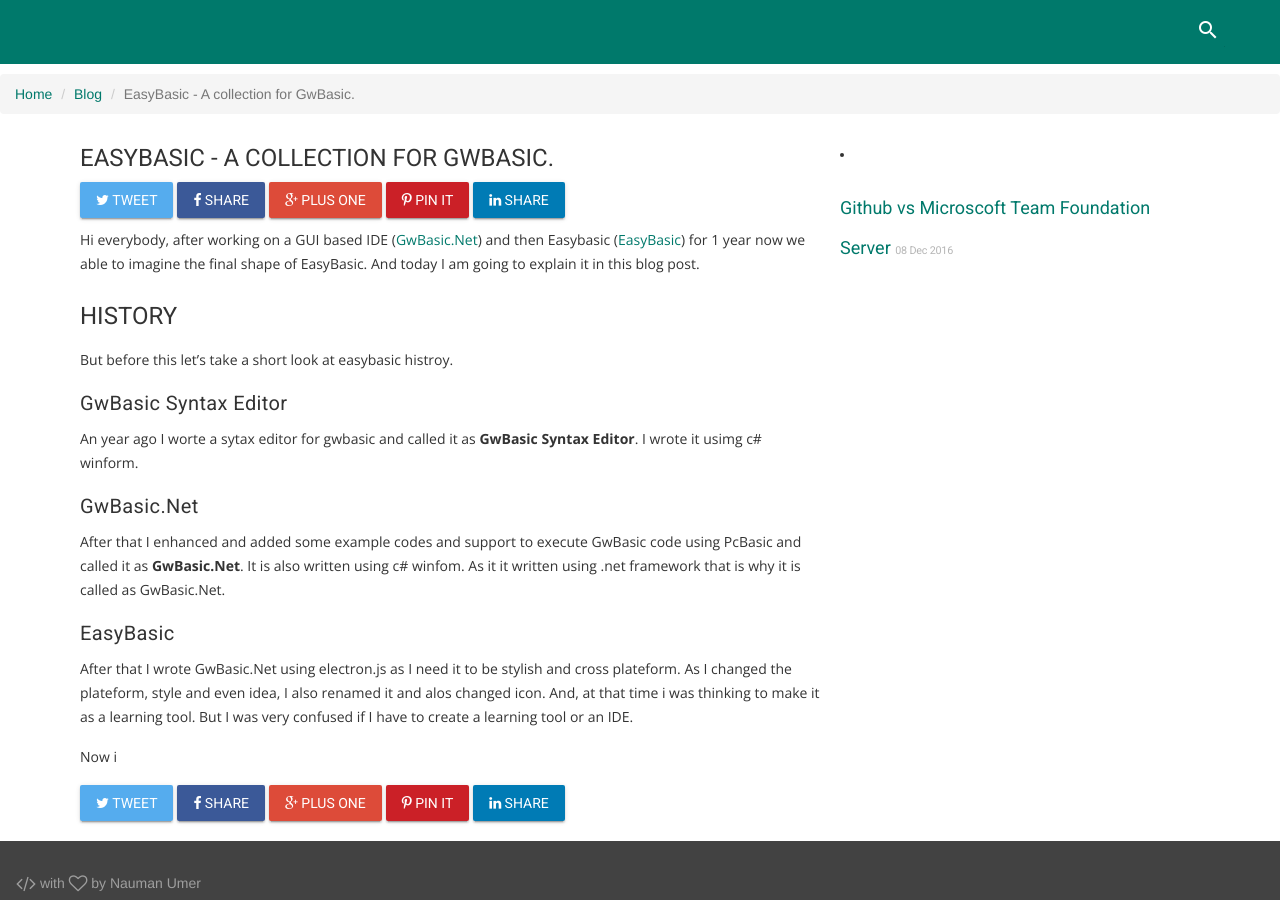
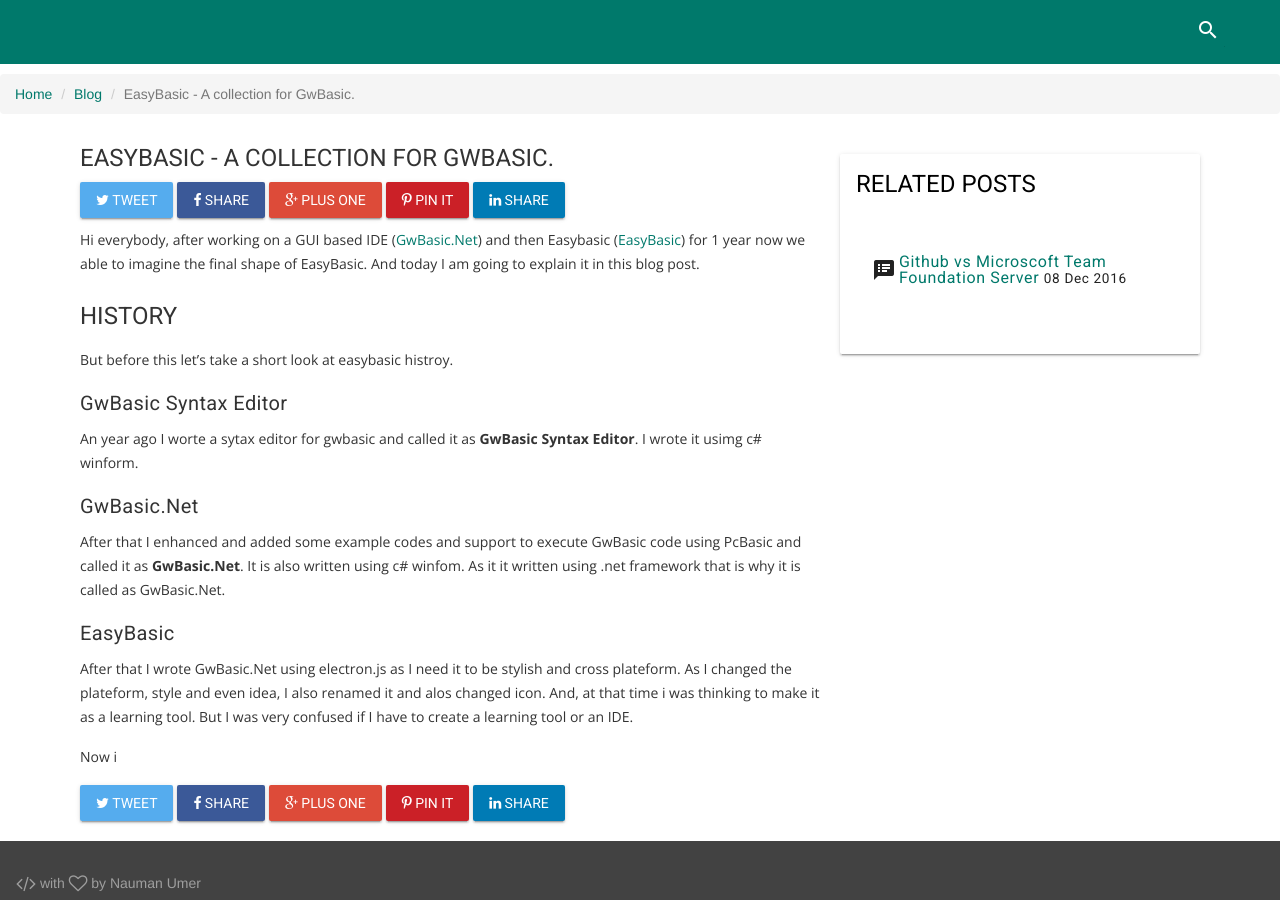
Before and after one commit to nmanumr/nmanumr.com, a Jekyll site: the page built from _posts/2017-01-01-EasyBasic.md, in a window 1280 px wide. Built offline with Jekyll 4.4.1, drawn with Linux system fonts in a browser that asks for light colours; nearby versions of some CDN libraries; library files that are not in the unit come from our copies; comment, search, counter and statistics services are not loaded.

Commit message:
Update post.html

```diff
--- a/_layouts/post.html
+++ b/_layouts/post.html
@@ -19,16 +19,27 @@
    </div>
 
    <div class="col-sm-4" style="padding:10px">
+     <div class="mdl-card mdl-shadow--2dp" style="width: 100%; margin: 10px 0;">
+   <div class="mdl-card__title">
+     <h2 class="mdl-card__title-text">Related Posts</h2>
+   </div>
+   <div class="mdl-card__supporting-text">
+      <ul class="demo-list-item mdl-list">
       {% for post in site.related_posts limit:3 %}
-      <li>
-        <h3>
-          <a href="{{ site.baseurl }}{{ post.url }}">
-            {{ post.title }}
-            <small>{{ post.date | date_to_string }}</small>
-          </a>
-        </h3>
-      </li>
+        <li class="mdl-list__item">
+
+            <i class="material-icons">speaker_notes</i>
+            <span style="margin-left: 3px;">
+            <a class="post-title" href="{{ site.baseurl }}{{ post.url }}">
+               {{ post.title }}
+            </a>
+            <small class="post-date">{{ post.date | date_to_string }}</small>
+            </span>
+         </li>
     {% endfor %}
+        </ul>
+   </div>
+</div>
    </div>
 
 {% if page.comments %}
```
